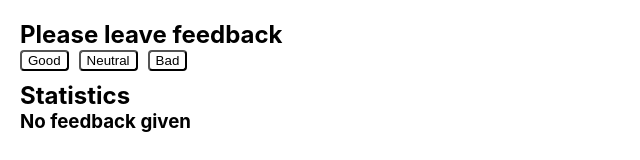
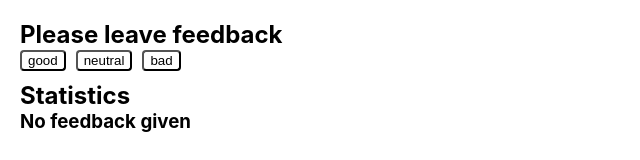
Before and after one commit to dzhafarovm/goit-react-hw-02-feedback, a React (Create React App) app: page / in a window 1280 px wide. Shown: the top 160 px of the page, without its empty margins (0-640 px from the left). Built offline with nearby package versions, Linux system fonts and the light colour scheme.

Commit message:
update feedback options

```diff
--- a/src/App.js
+++ b/src/App.js
@@ -1,5 +1,5 @@
 import { Component } from "react";
-import Section from "./Components/Section/Section.jsx";
+import { Section } from "./Components/Section/Section.jsx";
 import { FeedbackOptions } from "./Components/FeedbackOptions/FeedbackOptions.jsx";
 import { Statistics } from "./Components/Statistics/Statistics.jsx";
 
@@ -16,28 +16,9 @@ export class App extends Component {
     bad: 0,
   };
 
-  reviewsСounterGood = () => {
-    this.setState((prevState) => {
-      return {
-        good: (prevState.good += 1),
-      };
-    });
-  };
-
-  reviewsСounterNeutral = () => {
-    this.setState((prevState) => {
-      return {
-        neutral: (prevState.neutral += 1),
-      };
-    });
-  };
-
-  reviewsСounterBad = () => {
-    this.setState((prevState) => {
-      return {
-        bad: (prevState.bad += 1),
-      };
-    });
+  reviewsСounter = (e) => {
+    const { name } = e.target;
+    this.setState((prevState) => ({ [name]: prevState[name] + 1 }));
   };
 
   countTotalFeedback = () => {
@@ -54,11 +35,8 @@ export class App extends Component {
     return (
       <Section title="Please leave feedback">
         <FeedbackOptions
-          options={{
-            good: this.reviewsСounterGood,
-            neutral: this.reviewsСounterNeutral,
-            bad: this.reviewsСounterBad,
-          }}
+          options={this.state}
+          onLeaveFeedback={this.reviewsСounter}
         />
 
         <Statistics
--- a/src/Components/FeedbackOptions/FeedbackOptions.jsx
+++ b/src/Components/FeedbackOptions/FeedbackOptions.jsx
@@ -1,36 +1,22 @@
-import React, { Component } from "react";
 import css from "./FeedbackOptions.module.css";
 
-export class FeedbackOptions extends Component {
-  render() {
-    const { good, neutral, bad } = this.props.options;
+export const FeedbackOptions = ({ options, onLeaveFeedback }) => {
+  const arrBtn = Object.keys(options);
 
   return (
-      <div>
+    <ul className={css.btnList}>
+      {arrBtn.map((btn) => (
+        <li key={btn}>
           <button
+            className={css.button}
             type="button"
-          className={`${css.button} ${css.good}`}
-          onClick={good}
+            name={btn}
+            onClick={onLeaveFeedback}
           >
-          Good
+            {btn}
           </button>
-
-        <button
-          type="button"
-          className={`${css.button} ${css.neutral}`}
-          onClick={neutral}
-        >
-          Neutral
-        </button>
-
-        <button
-          type="button"
-          className={`${css.button} ${css.bad}`}
-          onClick={bad}
-        >
-          Bad
-        </button>
-      </div>
+        </li>
+      ))}
+    </ul>
   );
-  }
-}
+};
--- a/src/Components/FeedbackOptions/FeedbackOptions.module.css
+++ b/src/Components/FeedbackOptions/FeedbackOptions.module.css
@@ -1,3 +1,7 @@
+.btnList {
+  display: flex;
+}
+
 .button {
   border-radius: 4px;
   background-color: #ffffff;
@@ -5,17 +9,7 @@
   margin-right: 10px;
 }
 
-.good:active {
-  color: #ffffff;
-  background-color: #0e803c;
-}
-
-.neutral:active {
+.button:active {
   color: #ffffff;
   background-color: #1225ee;
 }
-
-.bad:active {
-  color: #ffffff;
-  background-color: #ee1212;
-}
--- a/src/Components/Section/Section.jsx
+++ b/src/Components/Section/Section.jsx
@@ -1,4 +1,4 @@
-const Section = ({ title, children }) => {
+export const Section = ({ title, children }) => {
   return (
     <section>
       <h1>{title}</h1>
@@ -6,5 +6,3 @@ const Section = ({ title, children }) => {
     </section>
   );
 };
-
-export default Section;
--- a/src/index.css
+++ b/src/index.css
@@ -19,7 +19,8 @@ h3,
 h4,
 h5,
 h6,
-p {
+p,
+ul {
   margin: 0;
   padding: 0;
 }
@@ -27,3 +28,7 @@ p {
 button {
   margin-bottom: 10px;
 }
+
+ul {
+  list-style: none;
+}
```
Lines whose indentation alone changed are shown as unchanged.
